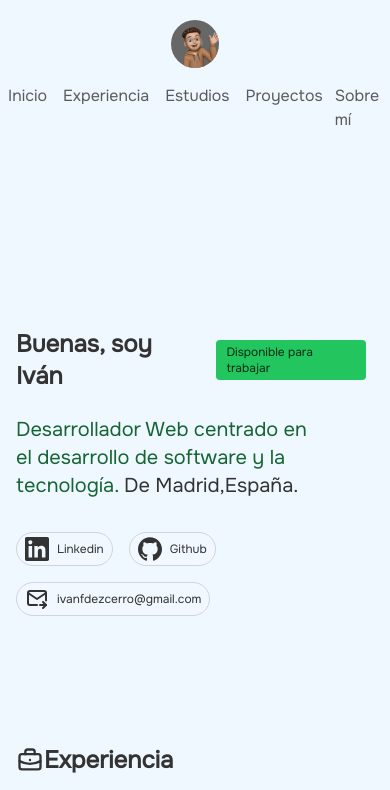
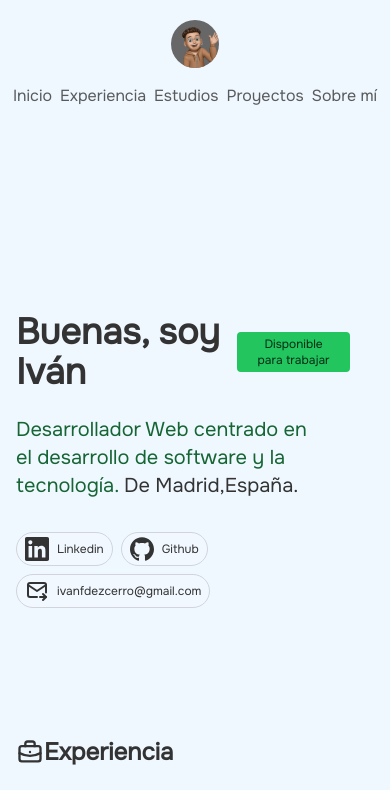
Before and after one commit to bov0/portfolio.dev, an Astro site: page / in a window 390 px wide. Shown: the top 790 px of the page. Built offline with nearby package versions, Linux system fonts and the light colour scheme; Astro itself is replaced by a stand-in of ours.

Commit message:
Responsive

```diff
--- a/src/components/Badge.astro
+++ b/src/components/Badge.astro
@@ -1,4 +1,4 @@
 <span
-class="bg-green-500 text-green-950 dark:bg-blue-100 dark:text-blue-800 text-xs font-medium me-2 px-2.5 py-1 rounded">
+class="bg-green-500 text-green-950 dark:bg-blue-100 dark:text-blue-800 text-xs font-medium text-center me-6 md:me-2 px-3.5 md:px-2.5 py-1 rounded">
     <slot />
 </span>
--- a/src/components/Footer.astro
+++ b/src/components/Footer.astro
@@ -2,10 +2,12 @@
 const CurrentYear = new Date().getFullYear();
 ---
 
-<footer class="bg-clear rounded-lg m-4 backdrop-blur-[2px]">
+<footer class="w-full bg-clear rounded-lg m-4 backdrop-blur-[2px] mx-auto">
     <div class="w-full mx-auto max-w-screen-xl p-4 flex items-center justify-between">
-        <span class="text-sm text-green-800 sm:text-center dark:text-gray-400">© {CurrentYear} <a href="https://github.com/bov0" class="hover:underline">Iván Fernández</a>.</span>
-        <ul class="flex flex-wrap items-center mt-3 text-sm font-medium text-blue-200 dark:text-gray-400 sm:mt-0">
+        <ul class="flex flex-wrap items-center justify-center mt-3 text-sm font-medium text-blue-200 dark:text-gray-400 sm:mt-0">
+            <li class="text-sm text-green-800 sm:text-center dark:text-gray-400">© {CurrentYear} <a href="https://github.com/bov0" class="hover:underline">Iván Fernández</a>.</li>
+        </ul>
+        <ul class="flex flex-wrap items-center justify-center mt-3 text-sm font-medium text-blue-200 dark:text-gray-400 sm:mt-0">
             <li>
                 <a href="#sobre-mi" class="hover:underline me-4 md:me-6">Sobre mi</a>
             </li>
--- a/src/components/Header.astro
+++ b/src/components/Header.astro
@@ -4,10 +4,10 @@
     </div>
 
     <nav class="flex md:flex-row md:gap-x-10 opacity-80">
-        <a href="#top" class="px-2 mb-2 md:mb-0 hover:text-green-800 dark:hover:text-blue-200/90 transition-all duration-300">Inicio</a>
-        <a href="#experiencia" class="px-2 mb-2 md:mb-0 hover:text-green-800 dark:hover:text-blue-200/90 transition-all duration-300">Experiencia</a>
-        <a href="#estudios" class="px-2 mb-2 md:mb-0 hover:text-green-800 dark:hover:text-blue-200/90 transition-all duration-300">Estudios</a>
-        <a href="#proyectos" class="px-2 pr-1 mb-2 md:mb-0 hover:text-green-800 dark:hover:text-blue-200/90 transition-all duration-300">Proyectos</a>
-        <a href="#sobre-mi" class="px-2 md:mb-0 hover:text-green-800 dark:hover:text-blue-200/90 transition-all duration-300">Sobre mí</a>
+        <a href="#top" class="px-1 md:px-2 mb-2 md:mb-0 hover:text-green-800 dark:hover:text-blue-200/90 transition-all duration-300">Inicio</a>
+        <a href="#experiencia" class="px-1 md:px-2 mb-2 md:mb-0 hover:text-green-800 dark:hover:text-blue-200/90 transition-all duration-300">Experiencia</a>
+        <a href="#estudios" class="px-1 md:px-2 mb-2 md:mb-0 hover:text-green-800 dark:hover:text-blue-200/90 transition-all duration-300">Estudios</a>
+        <a href="#proyectos" class="px-1 md:px-2 mb-2 md:mb-0 hover:text-green-800 dark:hover:text-blue-200/90 transition-all duration-300">Proyectos</a>
+        <a href="#sobre-mi" class="px-1 md:px-2 md:mb-0 hover:text-green-800 dark:hover:text-blue-200/90 transition-all duration-300">Sobre mí</a>
     </nav>
 </header>
--- a/src/pages/index.astro
+++ b/src/pages/index.astro
@@ -21,9 +21,10 @@ import Studies from "../components/Studies.astro";
   <main class="px-4 scroll-margin-top: 60px;">
     <SectionContainer class="py-44 pb-32">
       <h1
-        class="dark:text-white text-2xl lg:text-5xl md:text-4xl font-bold flex flex-row gap-x-4 pb-6 lg:pb-10"
+        class="dark:text-white text-4xl md:text-3xl lg:text-5xl font-bold flex items-center gap-x-3 pb-6 lg:pb-10"
       >
-        Buenas, soy Iván <a
+        Buenas, soy Iván
+        <a
           href="https://www.linkedin.com/in/ivan-fernandez-cerro/"
           target="_blank"
           rel="noopener noreferrer"
@@ -40,7 +41,7 @@ import Studies from "../components/Studies.astro";
         De Madrid,España.
       </h2>
 
-      <nav class="flex gap-4 mt-8 flex-wrap">
+      <nav class="flex gap-2 mt-8 flex-wrap w-full">
         <SocialPill href="https://www.linkedin.com/in/ivan-fernandez-cerro/">
           <LinkedInIcon class="size-6" />
           Linkedin
```
